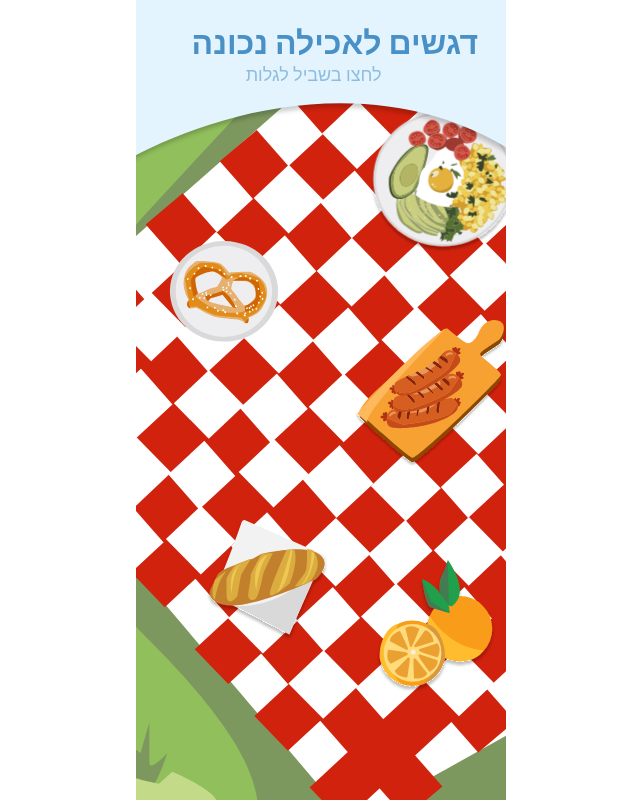
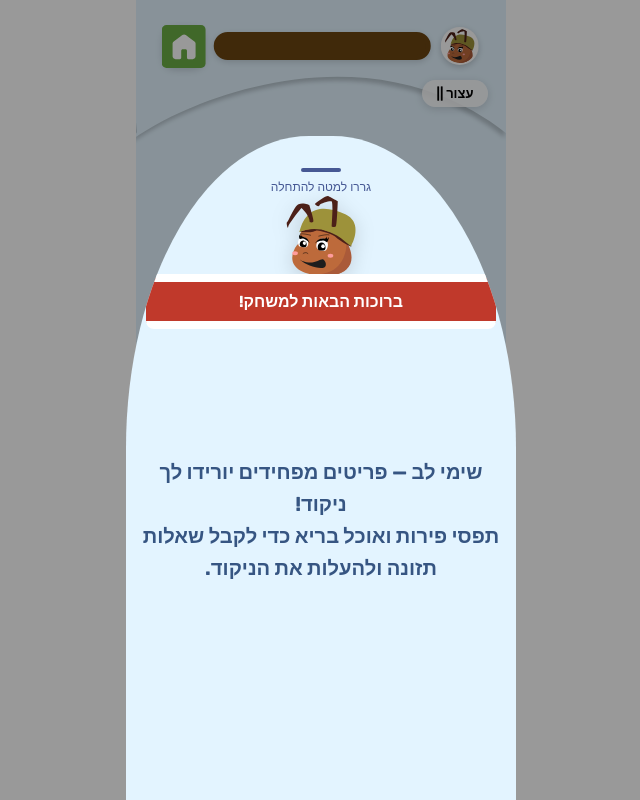
Before and after one commit to AM2905/food-app-soldior, a React (Vite) app: page / in a window 1280 px wide. Both pictures are taken after a click on the button "אני מוכנה". Shown: the whole page, without its empty margins (319-959 px from the left). Built offline with nearby package versions, Linux system fonts and the light colour scheme; the HTML template or start-up script is replaced by a standard one.

Commit message:
pls work try

```diff
--- a/src/App.jsx
+++ b/src/App.jsx
@@ -7,15 +7,15 @@ import BadSigns from "./pages/BadSigns.jsx";
 import gamePage from "./pages/GamePage.jsx";
 import end from "./pages/end.jsx";
 
-const pages = [FirstPage,OpeningPart,GoodEatingPage,BadSigns,gamePage,end,FirstPage]; // ✅ נוסף לרשימה
+const pages = [FirstPage,gamePage,GoodEatingPage,BadSigns,gamePage,end,FirstPage]; // ✅ נוסף לרשימה
 
 function App() {
   const [pageIndex, setPageIndex] = useState(0); // ✅ הוסר הפרמטר השלישי בטעות
 
   const CurrentPage = pages[pageIndex];
   const goNext = () => setPageIndex(pageIndex + 1);
-  const onHome = () => setPageIndex(pageIndex - 1);
-  const onFirstPage = () => setPageIndex(2);
+  const onHome = () => setPageIndex(pageIndex - 2);
+  const onFirstPage = () => setPageIndex(1);
 
   return (
     <div className="app">
--- a/src/css/badSigns.css
+++ b/src/css/badSigns.css
@@ -231,7 +231,7 @@ body { font-family: 'Rubik', sans-serif; overflow: hidden; }
     position: absolute;
     top: 8%;
     width: 96%;
-    z-index: 100;
+    z-index: 2;
     direction: rtl;
     opacity: 0.55;
 }
--- a/src/css/gamePage.css
+++ b/src/css/gamePage.css
@@ -362,13 +362,13 @@ body { font-family: 'Rubik', sans-serif; overflow: hidden; }
 .drag-handle {
   width: 40px;
   height: 4px;
-  background: #ccc;
+  background: #465894;
   border-radius: 4px;
 }
 
 .drag-hint {
   font-size: 12px;
-  color: #aaa;
+  color: #465894;
   font-family: 'Rubik', sans-serif;
 }
 
--- a/src/css/goodEating.css
+++ b/src/css/goodEating.css
@@ -183,17 +183,18 @@ body { font-family: 'Rubik', sans-serif; overflow: hidden; }
     font-size: 126%;
     position: absolute;
     max-width: 360px;
-    top: 65%;
+    top: 60%;
 }
 
 /* תמונה נוספת */
 .sheet-extra-img {
-    width: 87%;
-    max-width: 320px;
-    border-radius: 12px;
-    position: relative;
-    left: -8vh;
-    bottom: 6vh;
+    width:40vh;
+    /* max-width: 320px; */
+    /* border-radius: 12px; */
+    /* position: relative; */
+    left: 0;
+    bottom: 0;
+    position: absolute;
 }
 /* placeholder תמונה */
 .placeholder-img {
--- a/src/pages/BadSigns.jsx
+++ b/src/pages/BadSigns.jsx
@@ -3,7 +3,7 @@ import "../css/badSigns.css";
 
 import upPart from "../assets/up-part.svg";
 import spider from "../assets/scary-spider.svg";
-import sandwich from "../assets/scary-sandwitch.svg";
+import sandwich from "../assets/scary-k2.svg";
 import cloud from "../assets/scary-cloud.svg";
 import shoe from "../assets/scary-shoe.svg";
 import antSign from "../assets/ant-sign.svg";
--- a/src/pages/GamePage.jsx
+++ b/src/pages/GamePage.jsx
@@ -13,7 +13,7 @@ import meat   from "../assets/food-meat.svg";
 import orange from "../assets/food-orange.svg";
 
 import spider   from "../assets/scary-spider.svg";
-import sandwich from "../assets/scary-sandwitch.svg";
+import sandwich from "../assets/scary-k2.svg";
 import shoe     from "../assets/scary-shoe.svg";
 
 const GOOD_IMGS = [meal, meat, orange];
@@ -314,7 +314,7 @@ export default function GamePage({ onNext, onHome }) {
       {/* pause button — hidden during tutorial */}
       {!showTutorial && (
         <button className="gp-pause-btn" onClick={togglePause}>
-          {paused ? "▶ המשך" : "⏸ עצור"}
+          {paused ? "> המשך" : "|| עצור"}
         </button>
       )}
 
--- a/src/pages/GoodEatingPage.jsx
+++ b/src/pages/GoodEatingPage.jsx
@@ -112,8 +112,8 @@ export default function GoodEatingPage({ onNext }) {
               <>
                 <p className="sheet-text">נסי לשלב מקור חלבון בכל ארוחה</p>
                 {PLACEHOLDER_PROTEIN
-                  ? <img src={PLACEHOLDER_PROTEIN} style={{    left: "1vh",
-    bottom: "3vh"}}className="sheet-extra-img" alt="" />
+                  ? <img src={PLACEHOLDER_PROTEIN} style={{    left: "50%",
+    bottom: "17vh", transform:"translate(-50%)"}}className="sheet-extra-img" alt="" />
                   : <div className="placeholder-img">[ תמונת חלבון ]</div>}
                 <button className="sheet-btn sheet-btn-left" onClick={() => setFlipped(false)}>→ חזור</button>
               </>
@@ -133,9 +133,9 @@ export default function GoodEatingPage({ onNext }) {
             ) : (
               <>
                 {PLACEHOLDER_CARBS
-                  ? <img src={PLACEHOLDER_CARBS} className="sheet-extra-img" style={{    left: "-3vh",
-    width: "61%",
-    bottom: "2vh"}} alt="" />
+                  ? <img src={PLACEHOLDER_CARBS} className="sheet-extra-img" style={{    left: "50%",
+     transform:"translate(-50%)",
+    bottom: "14vh"}} alt="" />
                   : <div className="placeholder-img">[ תמונת פחמימות ]</div>}
                 <button className="sheet-btn sheet-btn-left" onClick={() => setFlipped(false)}>→ חזור</button>
               </>
```
Also changed, not shown: src/assets/scary-k2.svg (added).
